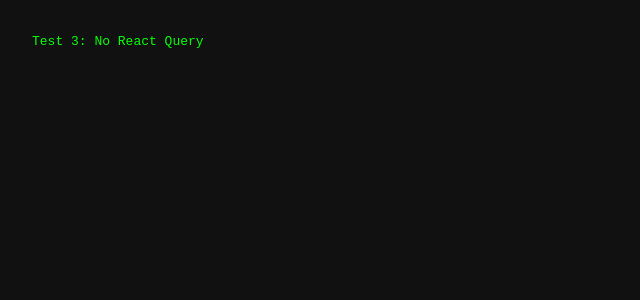
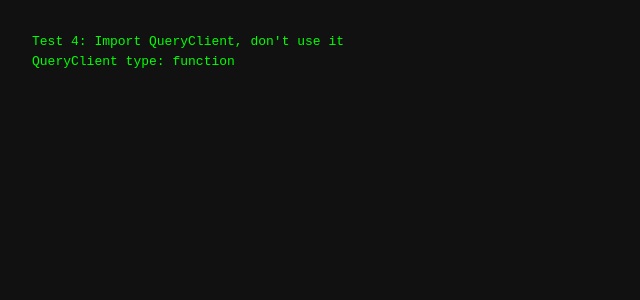
Before and after one commit to geniuspulse/kwacha-escrow, a React (Vite) app: page / in a window 1280 px wide. Shown: the top 300 px of the page, without its empty margins (0-640 px from the left). Built offline with nearby package versions, Linux system fonts and the light colour scheme.

Commit message:
Test: import QueryClient without using it

```diff
--- a/src/App.jsx
+++ b/src/App.jsx
@@ -1,7 +1,10 @@
+import { QueryClient } from '@tanstack/react-query'
+
 export default function App() {
   return (
     <div style={{ padding: '2rem', color: '#0f0', fontFamily: 'monospace', minHeight: '100vh', background: '#111' }}>
-      <h1>Test 3: No React Query</h1>
+      <h1>Test 4: Import QueryClient, don't use it</h1>
+      <p>QueryClient type: {typeof QueryClient}</p>
     </div>
   )
 }
```
